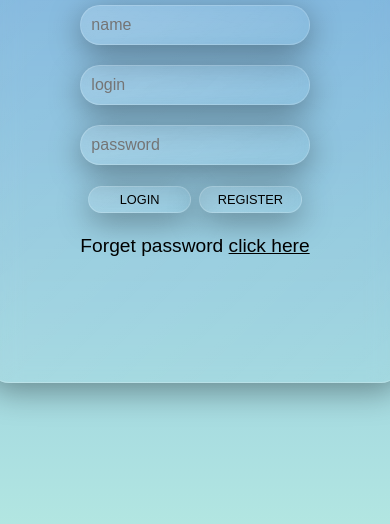
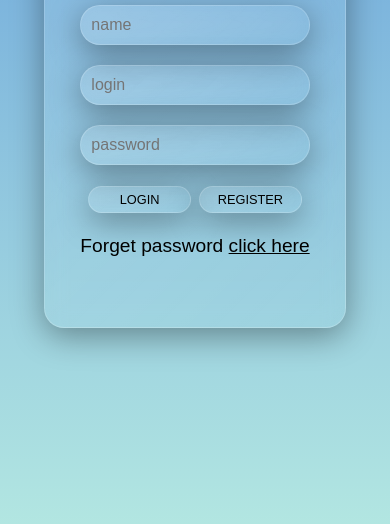
Before and after one commit to Besp1N/loginform2, a plain HTML site: page index.html in a window 390 px wide. Shown: the part 320-844 px from the top of the page. Drawn offline with Linux system fonts and the light colour scheme.

Commit message:
added @media to mobile phones

```diff
--- a/src/style.css
+++ b/src/style.css
@@ -3,15 +3,18 @@
   margin: 0;
   font-family: Arial, Helvetica, sans-serif;
 }
+
 .container {
-  width: 100%;
-  height: 100vh;
+  max-width: 100%;
+  min-height: 100vh;
   background: linear-gradient(rgba(0, 92, 197, 0.635), rgba(0, 172, 157, 0.3));
-  background-size: cover;
-  background-position: center;
+  /* background-size: cover;
+  background-position: center; */
   display: flex;
   justify-content: center;
   align-items: center;
+  /* overflow: hidden; */
+
 }
 .form-box {
 
@@ -137,3 +140,12 @@ h1::after {
   box-shadow: 0 8px 32px 0 rgba(0, 0, 0, 0.37);
   padding: 50px;
 }
+@media screen and (max-width: 420px)
+{
+  .form-box{
+    padding: 0;
+  }
+  .glass{
+    padding: 25px;
+  }
+}
```
